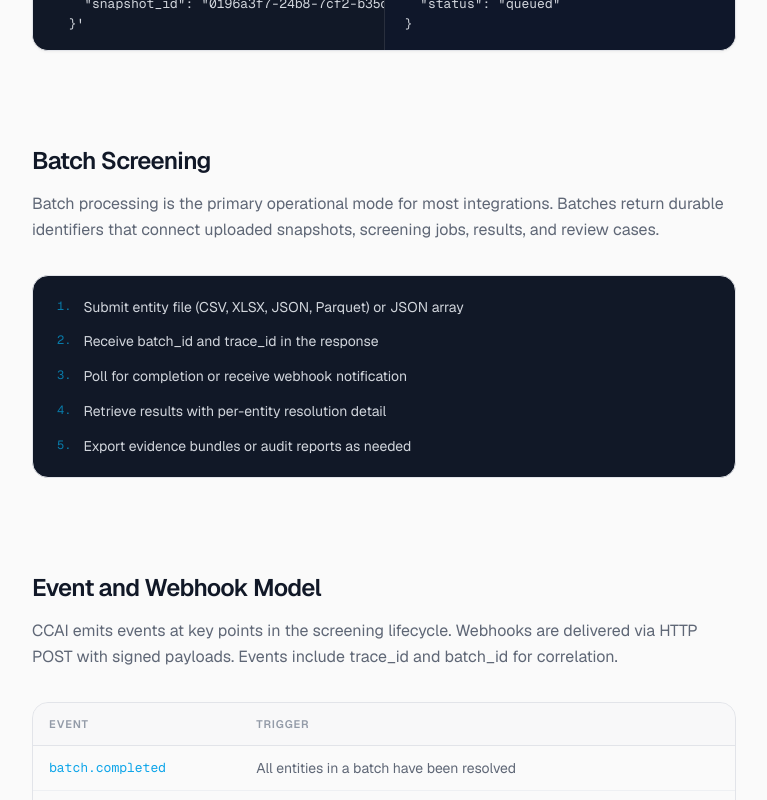
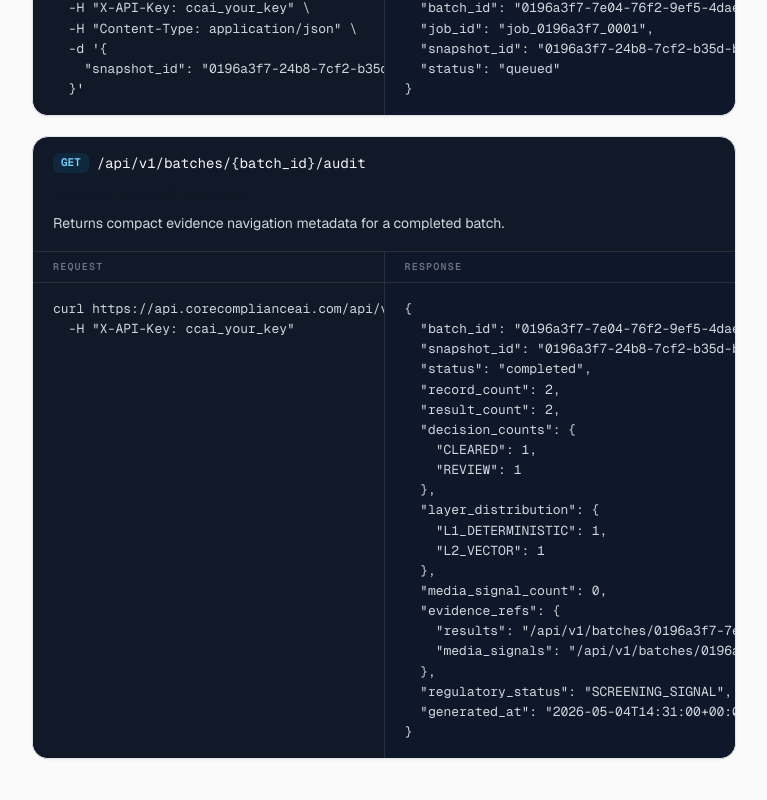
Before and after one commit to Alex2026-ai/ccai-marketing, a Next.js app: page /developer in a window 1280 px wide. Shown: the part 2240-3040 px from the top of the page, without its empty margins (256-1023 px from the left). Built offline with nearby package versions, Linux system fonts and the light colour scheme.

Commit message:
Add audit API marketing sample
Add audit API marketing sample

- Add GET /api/v1/batches/{batch_id}/audit sample to developer API examples
- Add the audit endpoint to the developer endpoint table
- Mark the audit sample complete in the marketing build plan

```diff
--- a/src/app/developer/page.tsx
+++ b/src/app/developer/page.tsx
@@ -17,6 +17,7 @@ const endpoints = [
   { method: "POST", path: "/api/v1/batches/run", desc: "Run screening against an uploaded snapshot" },
   { method: "GET", path: "/api/v1/batches/{batch_id}", desc: "Check batch status" },
   { method: "GET", path: "/api/v1/batches/{batch_id}/results", desc: "Retrieve per-entity screening results" },
+  { method: "GET", path: "/api/v1/batches/{batch_id}/audit", desc: "Retrieve batch audit summary and evidence refs" },
   { method: "GET", path: "/api/v1/batches/{batch_id}/media-signals", desc: "Retrieve adverse-media signals when available" },
   { method: "POST", path: "/api/v1/review-cases/create-from-batch", desc: "Create review cases from flagged results" },
 ]
--- a/src/components/marketing/developer-api-samples.tsx
+++ b/src/components/marketing/developer-api-samples.tsx
@@ -34,6 +34,36 @@ const apiSamples = [
   "job_id": "job_0196a3f7_0001",
   "snapshot_id": "0196a3f7-24b8-7cf2-b35d-b78dcda743a1",
   "status": "queued"
+}`,
+  },
+  {
+    title: "Retrieve the audit summary",
+    method: "GET",
+    path: "/api/v1/batches/{batch_id}/audit",
+    description: "Returns compact evidence navigation metadata for a completed batch.",
+    request: `curl https://api.corecomplianceai.com/api/v1/batches/0196a3f7-7e04-76f2-9ef5-4daef6caa019/audit \\
+  -H "X-API-Key: ccai_your_key"`,
+    response: `{
+  "batch_id": "0196a3f7-7e04-76f2-9ef5-4daef6caa019",
+  "snapshot_id": "0196a3f7-24b8-7cf2-b35d-b78dcda743a1",
+  "status": "completed",
+  "record_count": 2,
+  "result_count": 2,
+  "decision_counts": {
+    "CLEARED": 1,
+    "REVIEW": 1
+  },
+  "layer_distribution": {
+    "L1_DETERMINISTIC": 1,
+    "L2_VECTOR": 1
+  },
+  "media_signal_count": 0,
+  "evidence_refs": {
+    "results": "/api/v1/batches/0196a3f7-7e04-76f2-9ef5-4daef6caa019/results",
+    "media_signals": "/api/v1/batches/0196a3f7-7e04-76f2-9ef5-4daef6caa019/media-signals"
+  },
+  "regulatory_status": "SCREENING_SIGNAL",
+  "generated_at": "2026-05-04T14:31:00+00:00"
 }`,
   },
 ]
```
Also changed, not shown: 1 other file (tests, documents, lock files or other folders).
